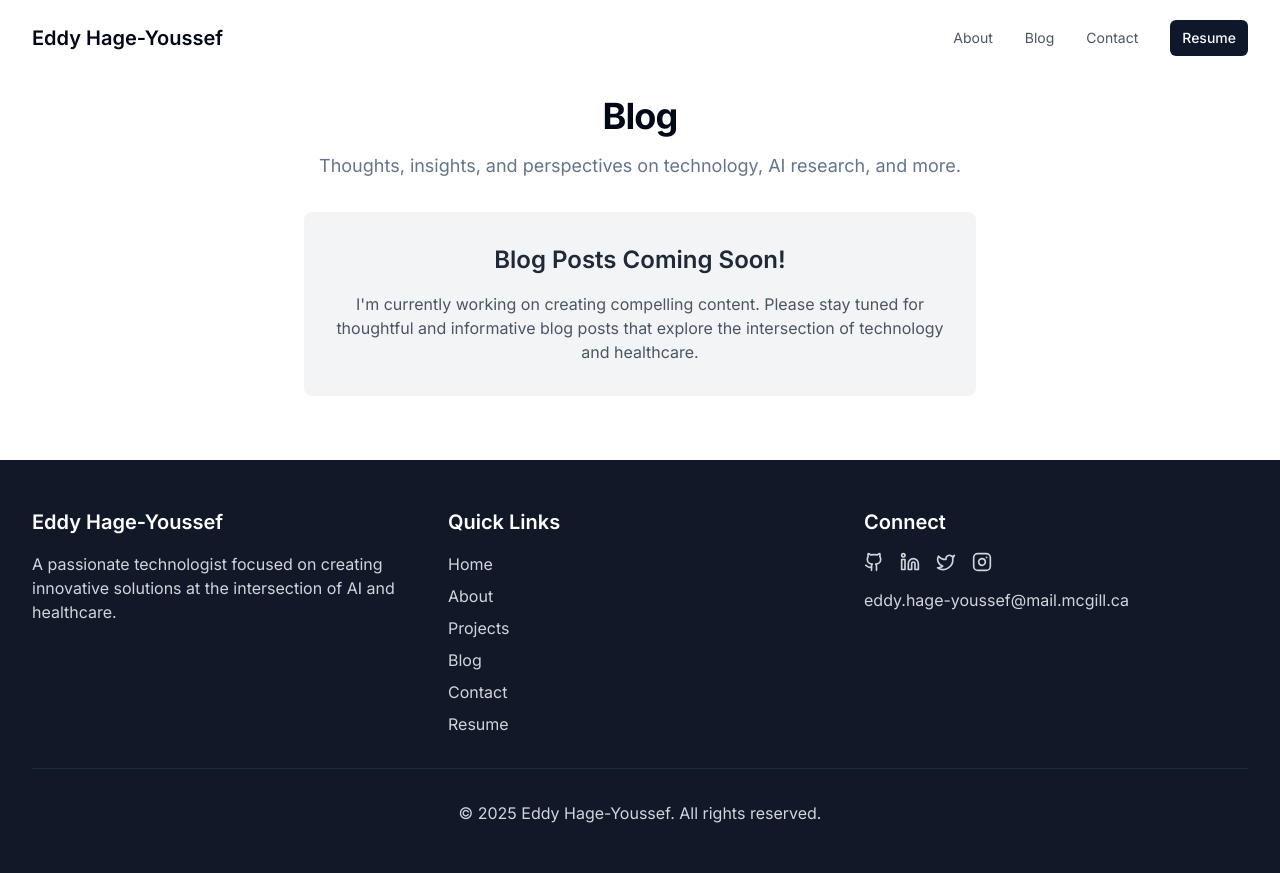
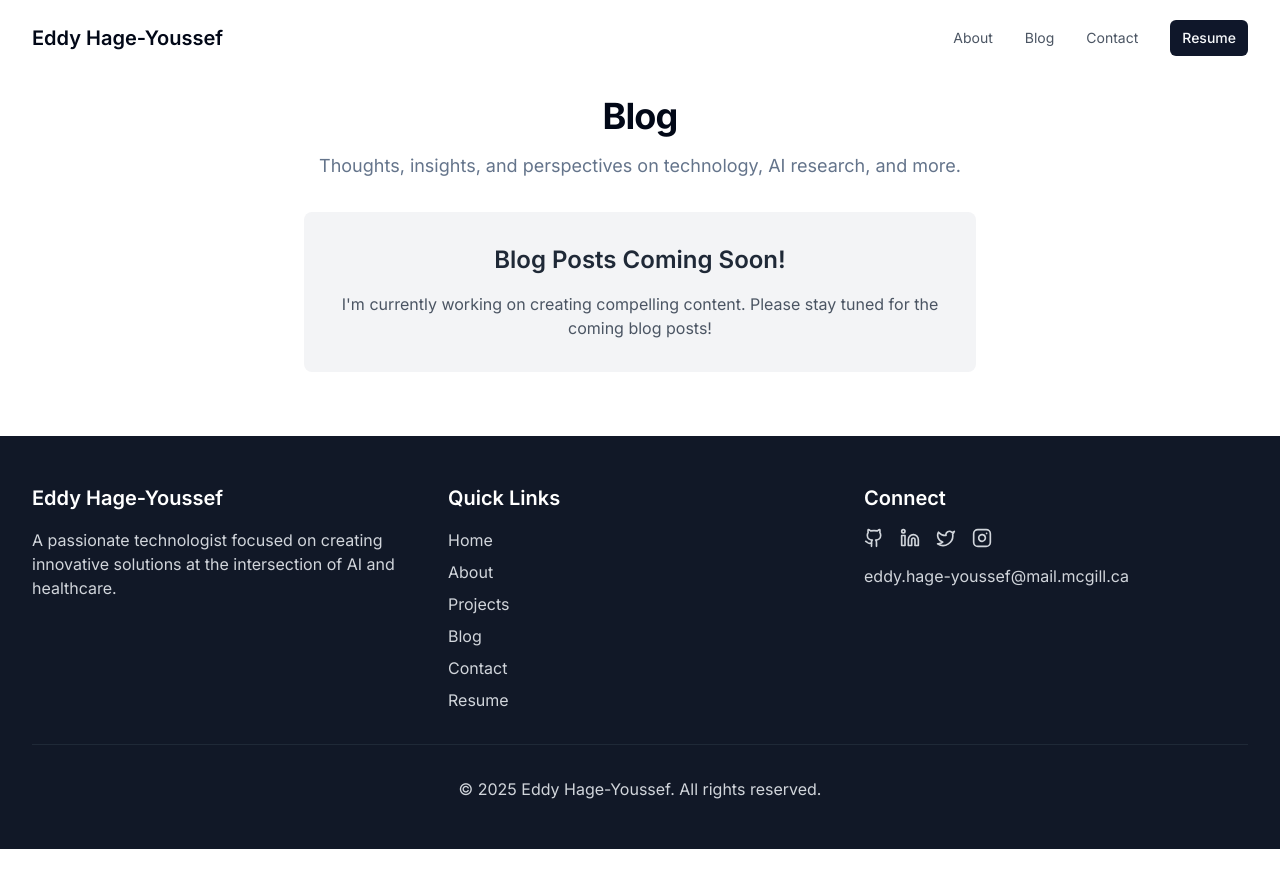
Before and after one commit to ehagey/personal-website-eddy, a React (Vite) app: page /blog in a window 1280 px wide. After the commit the page ends 849 px from the top, so only its background shows below. Built offline with nearby package versions, Linux system fonts and the light colour scheme.

Commit message:
Visual edit in Lovable
Edited UI in Lovable

```diff
--- a/src/pages/Blog.tsx
+++ b/src/pages/Blog.tsx
@@ -10,7 +10,7 @@ const Blog = () => {
 
           <div className="bg-gray-100 p-8 rounded-lg max-w-2xl mx-auto">
             <h2 className="text-2xl font-semibold mb-4 text-gray-800">Blog Posts Coming Soon!</h2>
-            <p className="text-gray-600">I'm currently working on creating compelling content. Please stay tuned for thoughtful and informative blog posts that explore the intersection of technology and healthcare.</p>
+            <p className="text-gray-600">I'm currently working on creating compelling content. Please stay tuned for the coming blog posts!</p>
           </div>
         </section>
       </main>
```
